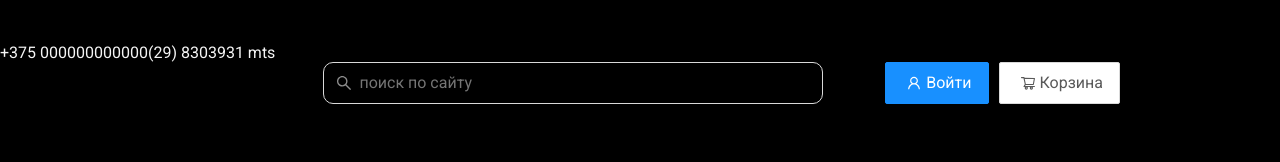
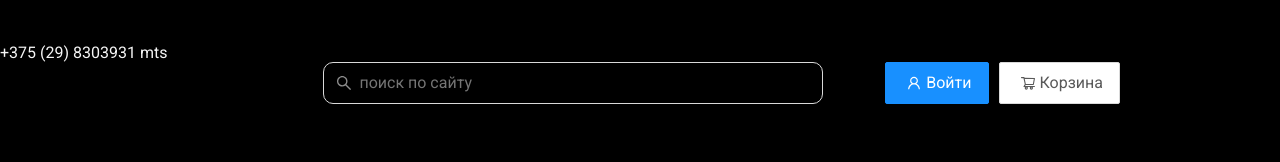
Before and after one commit to Sergij-sema1/sports-shoe-stor, a plain HTML site: page index.html in a window 1280 px wide. Shown: the top 162 px of the page. Drawn offline with nearby package versions, Linux system fonts and the light colour scheme.

Commit message:
смена номера

```diff
--- a/index.html
+++ b/index.html
@@ -16,7 +16,7 @@
 
   <body>
   <div class="fone"> <div class="phone" itemprop="telephone">
-					+375	000000000000(29) 8303931 mts
+					+375	(29) 8303931 mts
             </div>
   <div class="container">
 		<header class="header">
```
